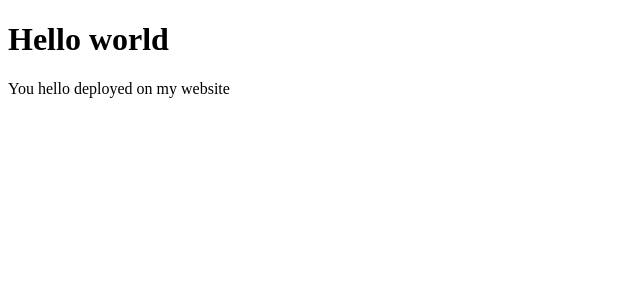
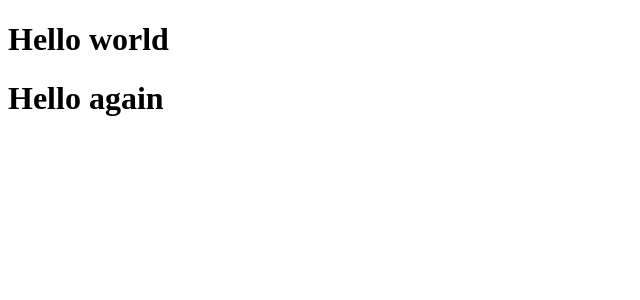
Before and after one commit to Ashish8121/chat_ai, a Next.js app: page / in a window 1280 px wide. Shown: the top 300 px of the page, without its empty margins (0-640 px from the left). Built offline with nearby package versions, Linux system fonts and the light colour scheme.

Commit message:
Update changes

```diff
--- a/src/app/page.js
+++ b/src/app/page.js
@@ -2,7 +2,7 @@ export default function Home() {
   return (
     <div className="text-lg">
       <h1>Hello world</h1>
-      You hello  deployed on my website
-    </div>
+      <h1>Hello again </h1>
+   </div>
   );
 }
```
